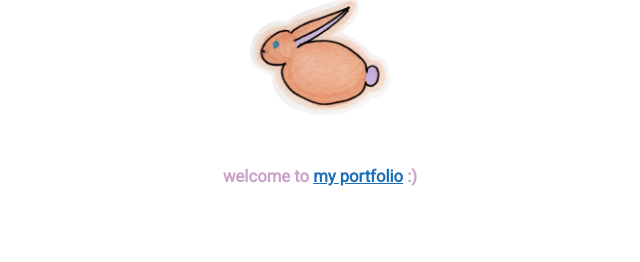
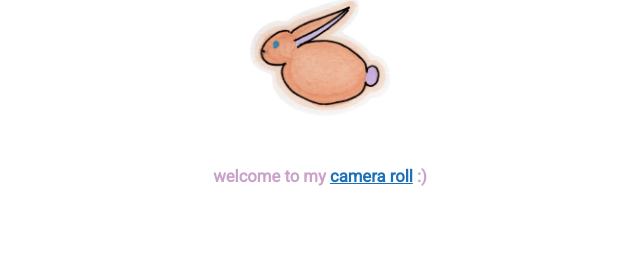
Before and after one commit to zoeurl/zoedowney.github.io, a Jekyll site: the page built from photos.md, in a window 1280 px wide. Shown: the part 210-472 px from the top of the page, without its empty margins (320-960 px from the left). Built offline with Jekyll 4.4.1, drawn with Linux system fonts in a browser that asks for light colours; grey boxes are pictures that could not be loaded.

Commit message:
Update photography.md

```diff
--- a/_layouts/photography.md
+++ b/_layouts/photography.md
@@ -25,7 +25,7 @@
 	<center><small><h2 class="post-headline"><font color="#e69563">zoë downey&nbsp;&nbsp;&nbsp;&nbsp;</font>
 	<br><font color="#ab6233">&nbsp;&nbsp;&nbsp;&nbsp;زوي داوني</font></h2>
 		<figure><img src="/assets/favicon/rabbit-doodle-without-username.png" width="150" height="150"></figure>
-		<h4><font color="#c8a2c8">welcome to <a href="https://www.flickr.com/photos/zoedowney/albums">my portfolio</a> :)</font></h4></centre>
+		<h4><font color="#c8a2c8">welcome to my <a href="https://www.flickr.com/photos/zoedowney/albums">camera roll</a> :)</font></h4></centre>
 	<br>
 	<br>
                 {{ content }}
```
